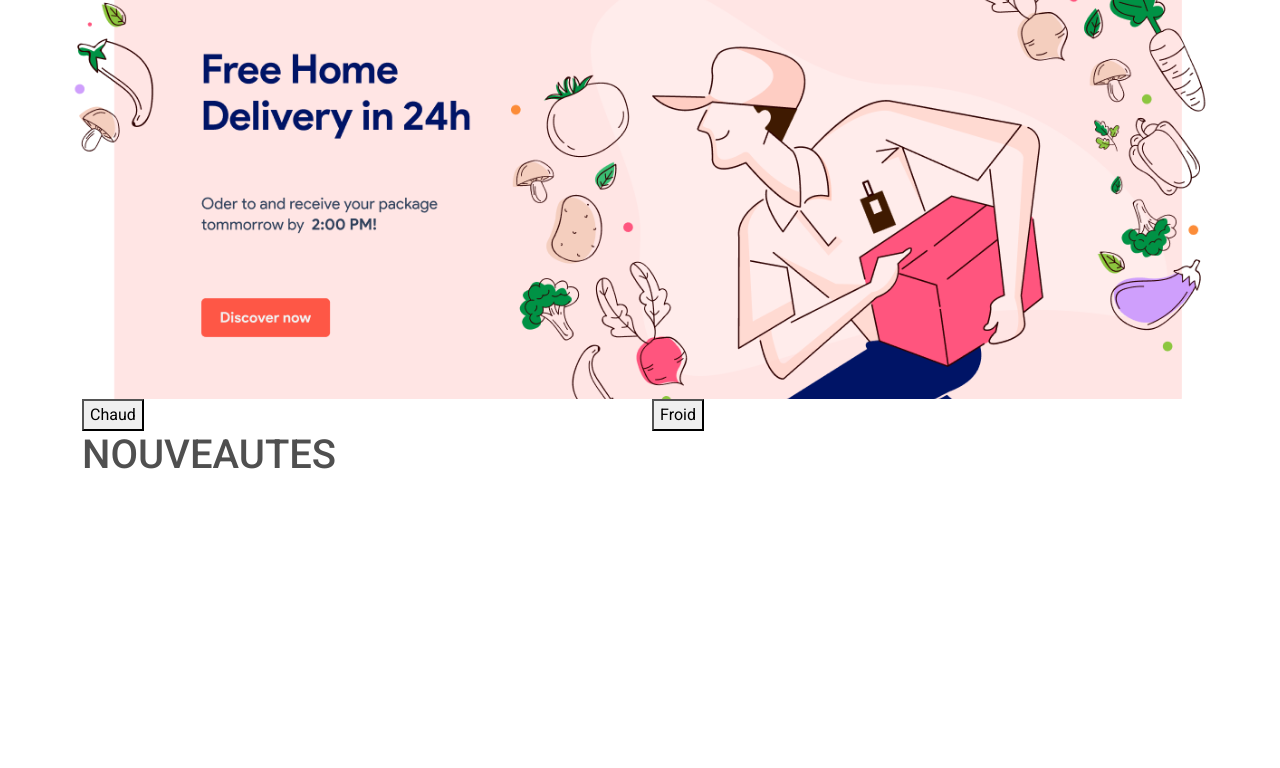
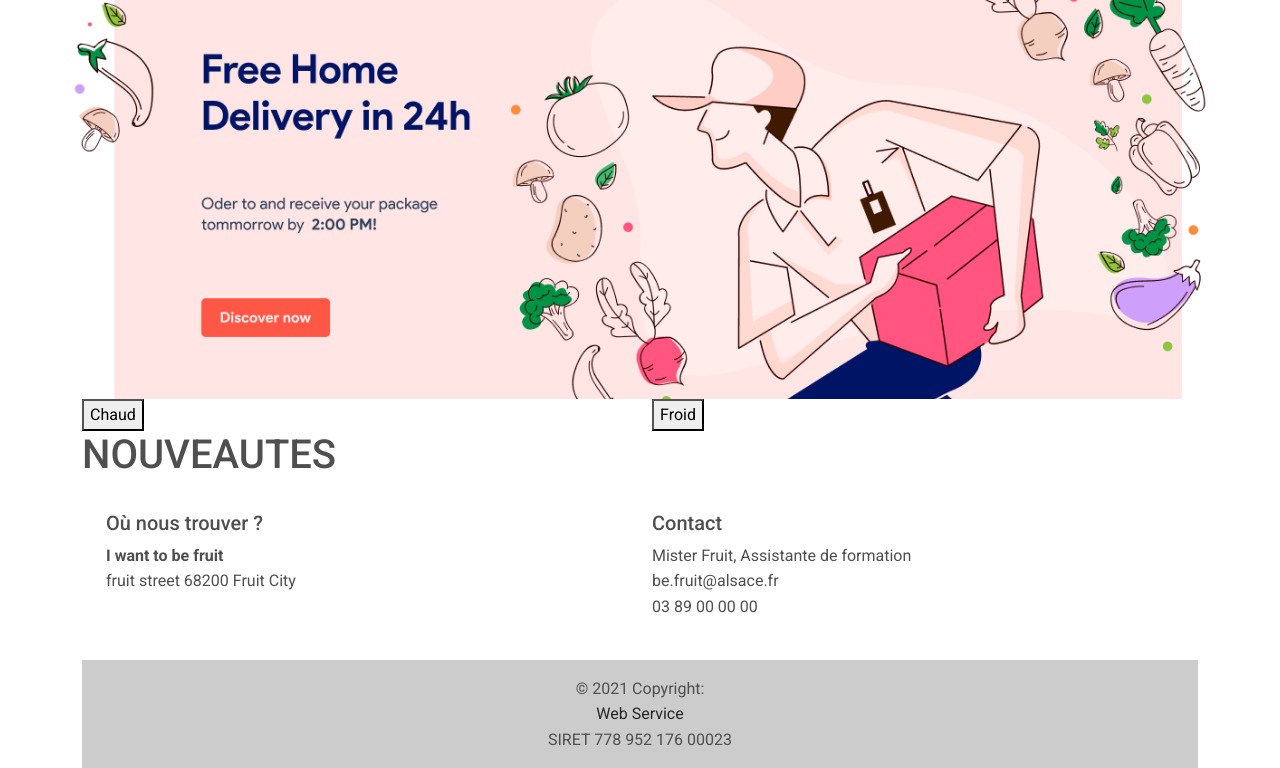
Before and after one commit to HelixFix/IntegrationPHP, a PHP site: page / in a window 1280 px wide. Shown: the part 122-890 px from the top of the page. Before the commit the page ends 591 px from the top, so only its background shows below. Run offline with PHP 8.4, Linux system fonts and the light colour scheme; data that the repository does not hold is empty; some libraries are stand-ins or nearby versions.

Commit message:
Add footer content

```diff
--- a/footer.php
+++ b/footer.php
@@ -3,7 +3,7 @@
 </script>
 
 <script src="https://code.jquery.com/jquery-3.6.0.js"></script>
-        <!-- <script type="text/javascript">
+<!-- <script type="text/javascript">
         $(document).ready(function(){
             $('li').on('click', function(){
                 $(this).siblings().removeClass('active');
@@ -13,5 +13,60 @@
         </script> -->
 
 
+<footer class="footerHome">
+    <footer class="text-center text-lg-start">
+        <!-- Grid container -->
+        <div class="container p-4">
+            <!--Grid row-->
+            <div class="row">
+                <!--Grid column-->
+                <div class="col-lg-6 col-md-12 mb-4 mb-md-0">
+                    <h5>Où nous trouver ?</h5>
+
+                    <span>
+                        <b>
+                            I want to be fruit
+                        </b>
+                    </span>
+
+                    <p>
+                        fruit street 68200 Fruit City
+                    </p>
+
+                </div>
+                <!--Grid column-->
+
+                <!--Grid column-->
+                <div class="col-lg-6 col-md-12 mb-4 mb-md-0">
+                    <h5>Contact </h5>
+
+                    <p>
+                        Mister Fruit, Assistante de formation
+                        <br>
+                        be.fruit@alsace.fr
+                        <br>
+                        03 89 00 00 00
+                    </p>
+                </div>
+                <!--Grid column-->
+            </div>
+            <!--Grid row-->
+        </div>
+        <!-- Grid container -->
+
+        <!-- Copyright -->
+        <div class="text-center p-3" style="background-color: rgba(0, 0, 0, 0.2);">
+            © 2021 Copyright:
+            <a class="text-dark" href=#">Web Service</a>
+            SIRET 778 952 176 00023
+        </div>
+        <!-- Copyright -->
+    </footer>
+</footer>
+</div>
+<!-- MDB -->
+<script type="text/javascript" src="https://cdnjs.cloudflare.com/ajax/libs/mdb-ui-kit/3.3.0/mdb.min.js"></script>
 
 </html>
+
+</html>
```
Also changed, not shown: pages/contact.php (+12 -0 lines).
